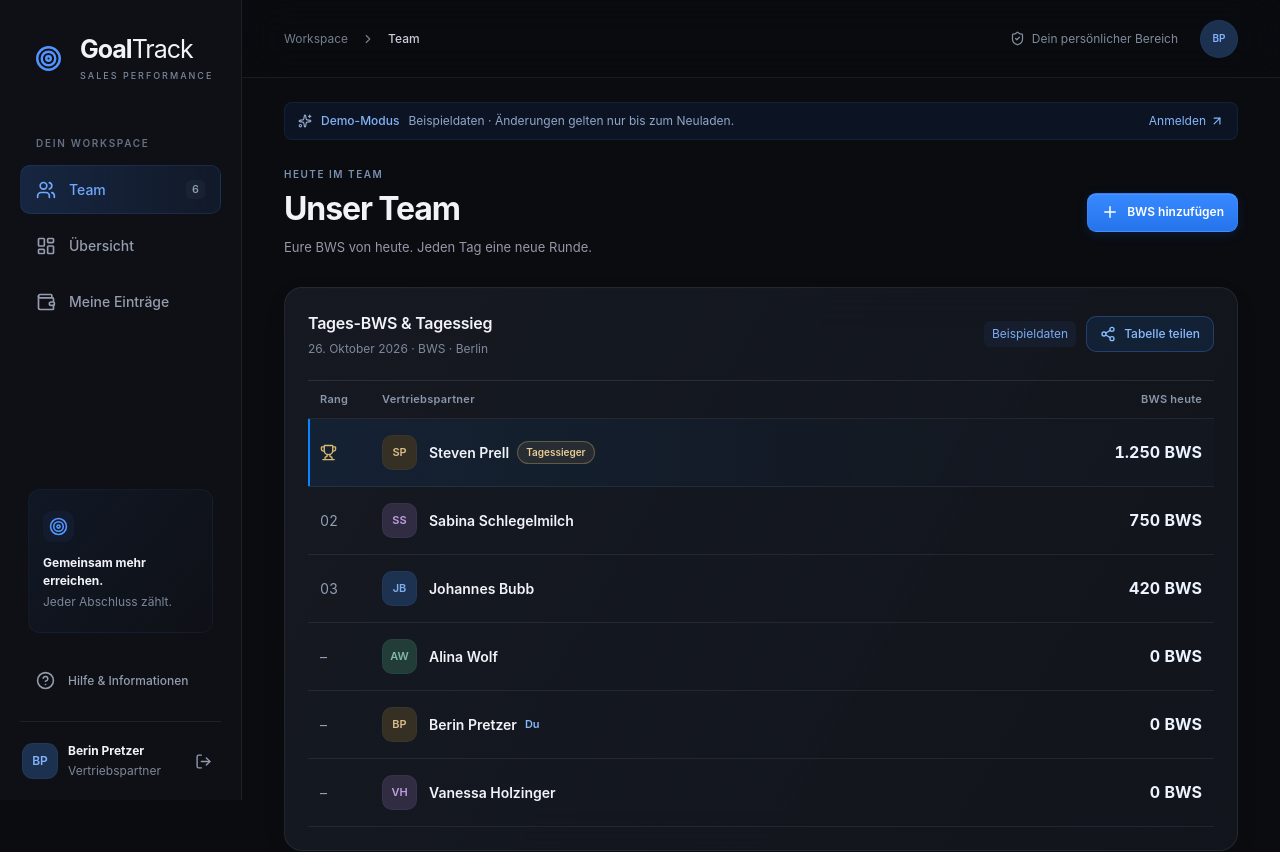
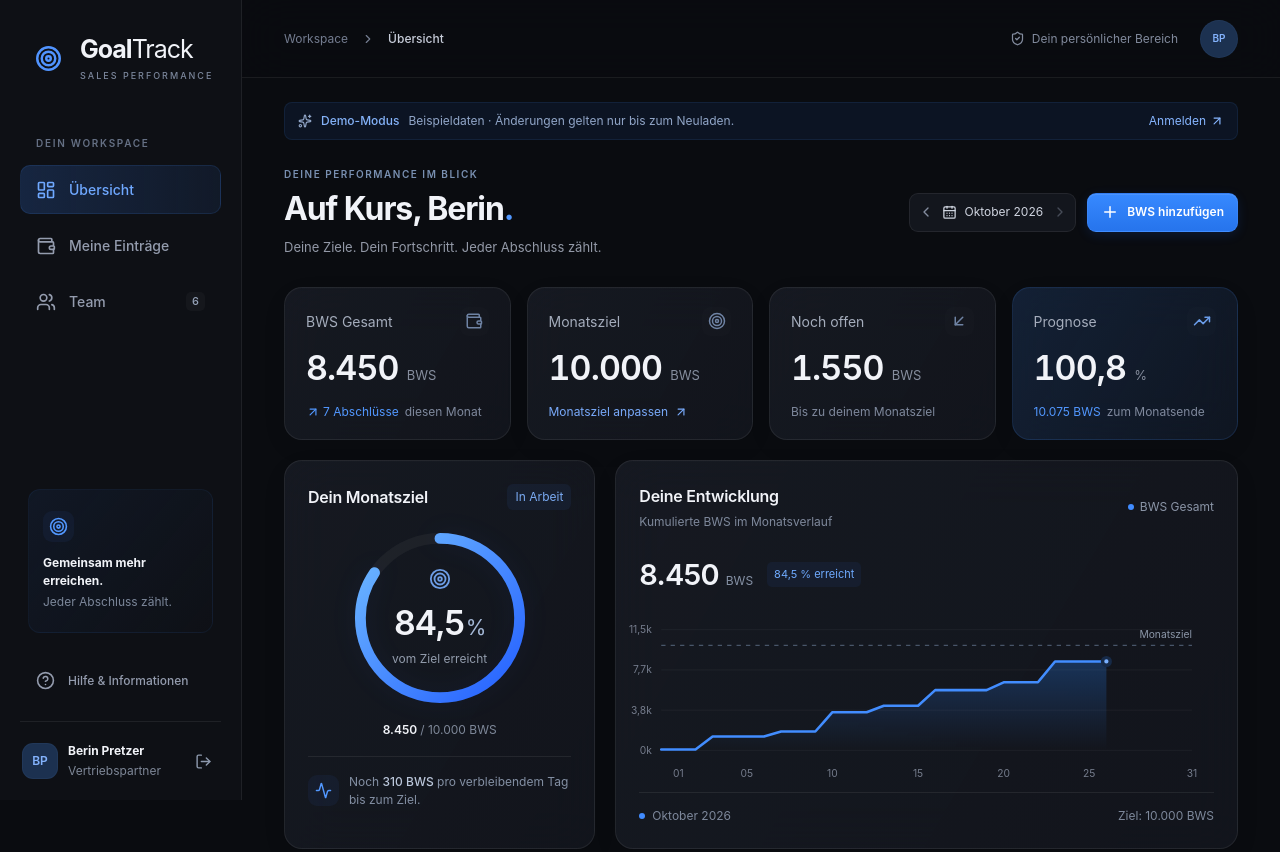
Before and after one commit to moritzxkissner-sys/Goalcheck100, a Next.js app: page /demo in a window 1280 px wide. Shown: the top 852 px of the page. Built offline with nearby package versions, Linux system fonts and the light colour scheme.

Commit message:
Show personal dashboard first and rename daily evaluation

```diff
--- a/components/dashboard.tsx
+++ b/components/dashboard.tsx
@@ -406,7 +406,7 @@ export default function Dashboard({
   const router = useRouter();
   const [demoState, setData] = useState(initial);
   const data = demo ? demoState : initial;
-  const [view, setView] = useState<View>("team");
+  const [view, setView] = useState<View>("overview");
   const [modal, setModal] = useState<
     "entry" | "goal" | "help" | "account" | null
   >(null);
@@ -656,9 +656,9 @@ export default function Dashboard({
     });
   }
   const nav = [
-    { id: "team" as const, label: "Team", icon: Users },
     { id: "overview" as const, label: "Übersicht", icon: LayoutDashboard },
     { id: "entries" as const, label: "Meine Einträge", icon: Wallet },
+    { id: "team" as const, label: "Team", icon: Users },
   ];
   const teamTable = (compact = false) => (
     <div className="team-table" role="table" aria-label="Team-Rangliste">
@@ -1223,7 +1223,7 @@ export default function Dashboard({
               >
                 <div className="section-heading">
                   <div>
-                    <h2>Tages-BWS &amp; Tagessieg</h2>
+                    <h2>Tagesbewertung</h2>
                     <p>
                       {new Intl.DateTimeFormat("de-DE", {
                         day: "2-digit",
```
